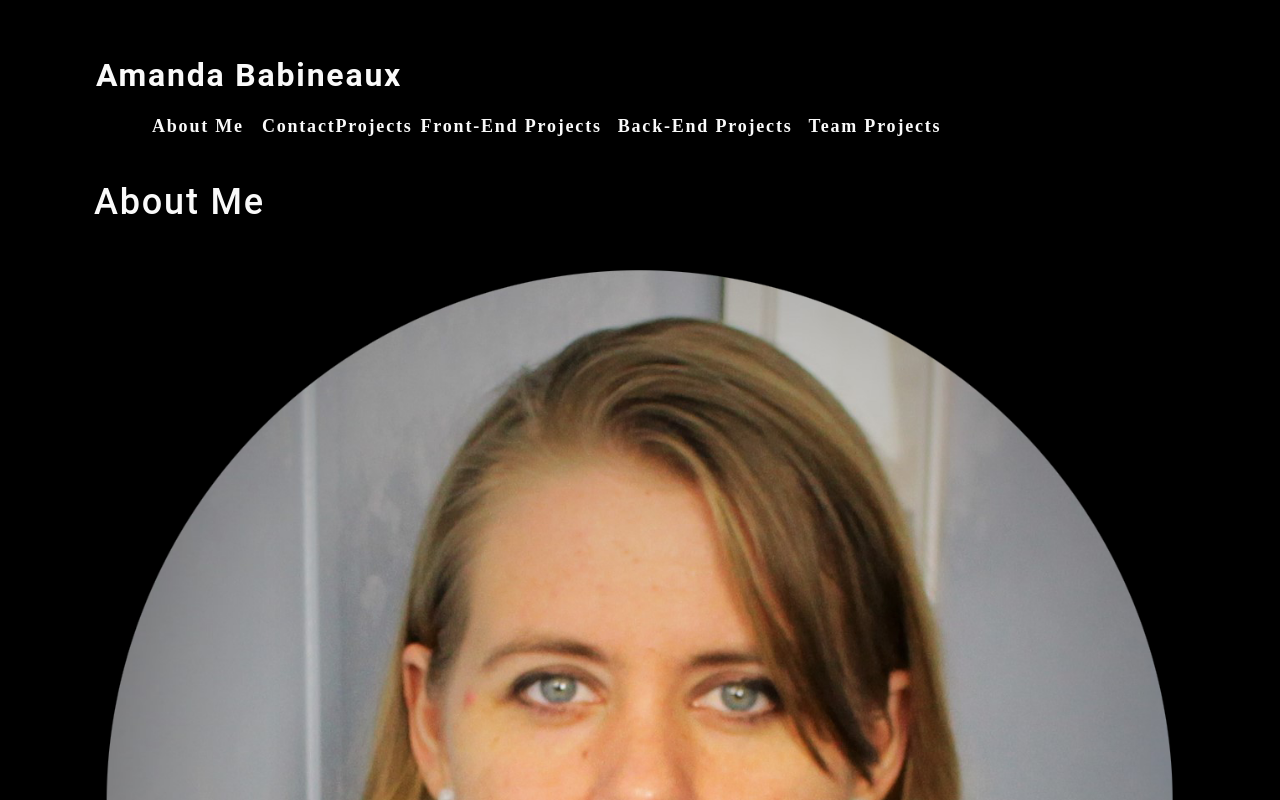
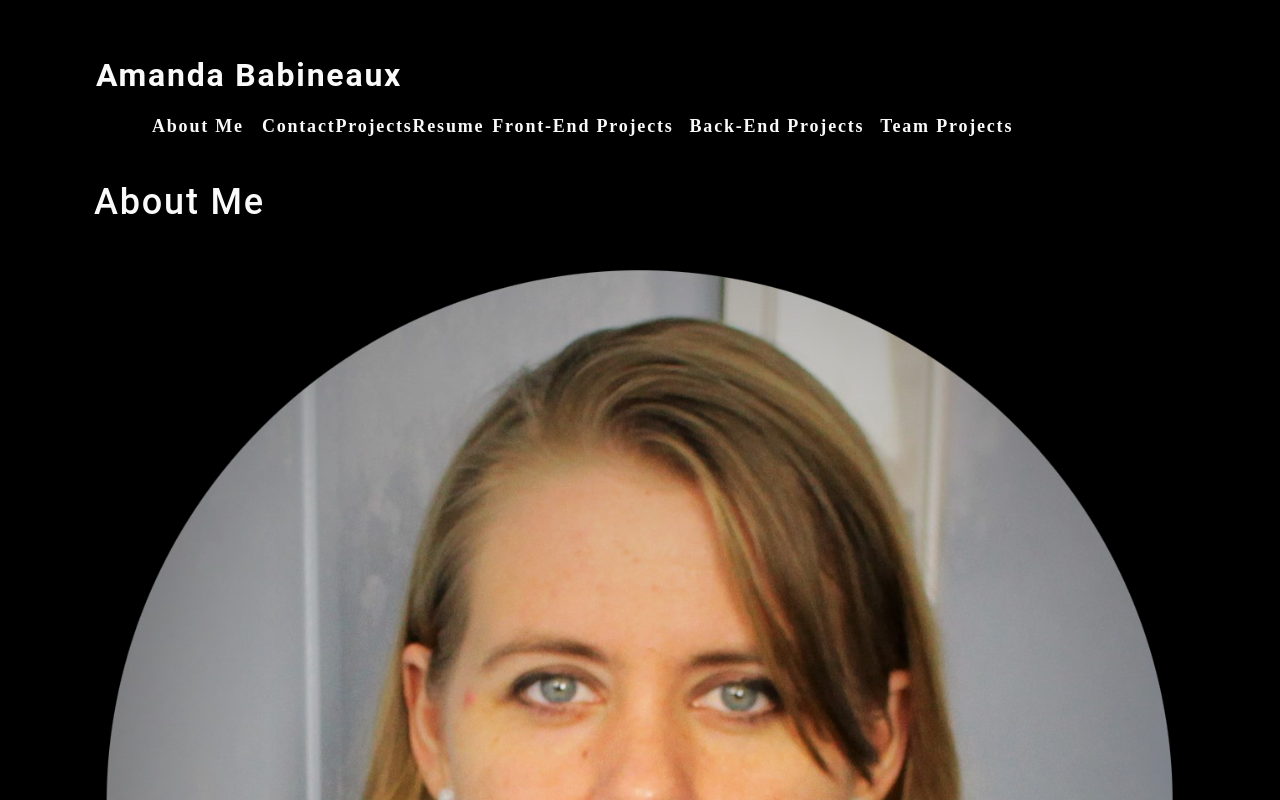
Before and after one commit to catse2000/spa-portfolio, a React (Create React App) app: page / in a window 1280 px wide. Shown: the top 800 px of the page. Built offline with nearby package versions, Linux system fonts and the light colour scheme.

Commit message:
added to nav

```diff
--- a/src/components/Nav/index.js
+++ b/src/components/Nav/index.js
@@ -40,6 +40,9 @@ function Nav() {
                     <li>
                         <span>Projects</span>
                     </li>
+                    <li>
+                        <span>Resume</span>
+                    </li>
                     {categories.map((category) => (
                         <li className="mx-1" key={category.name}>
                             <span onClick={() => categorySelected(category.name)} >
```
